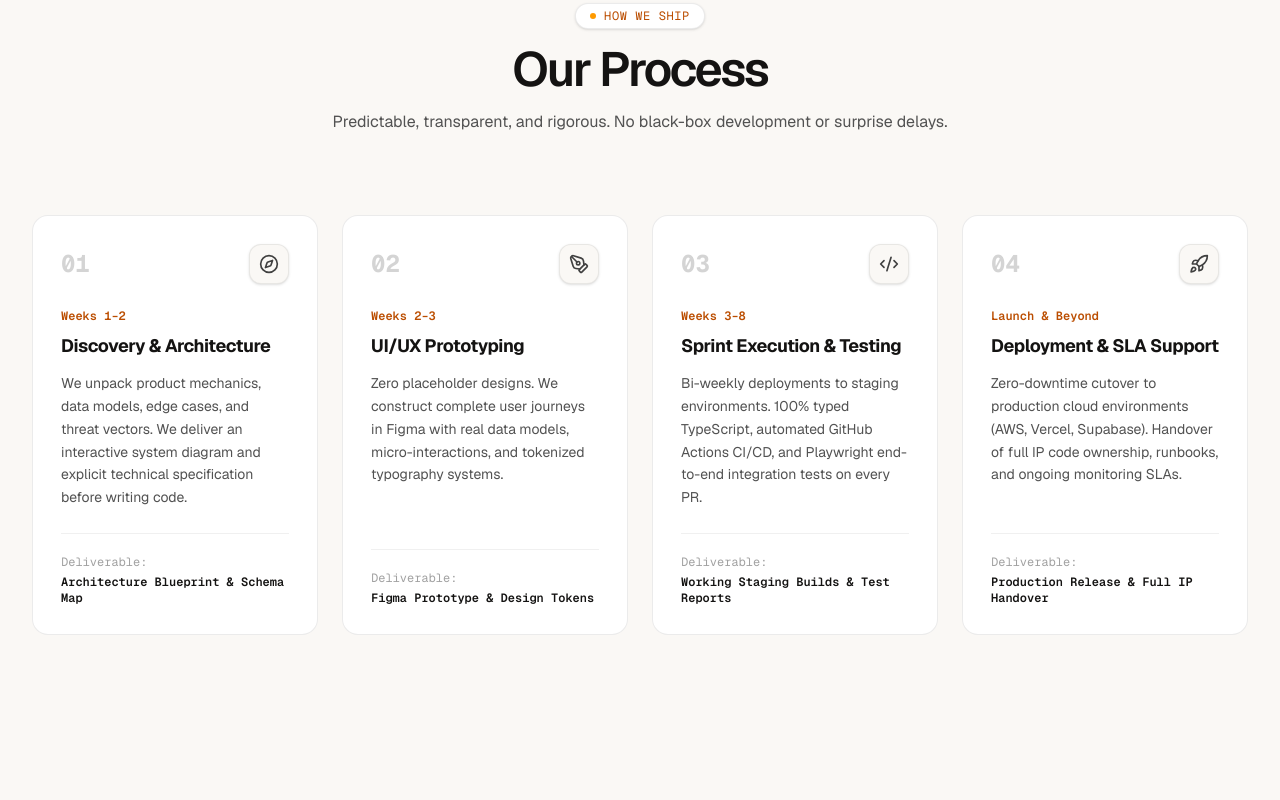
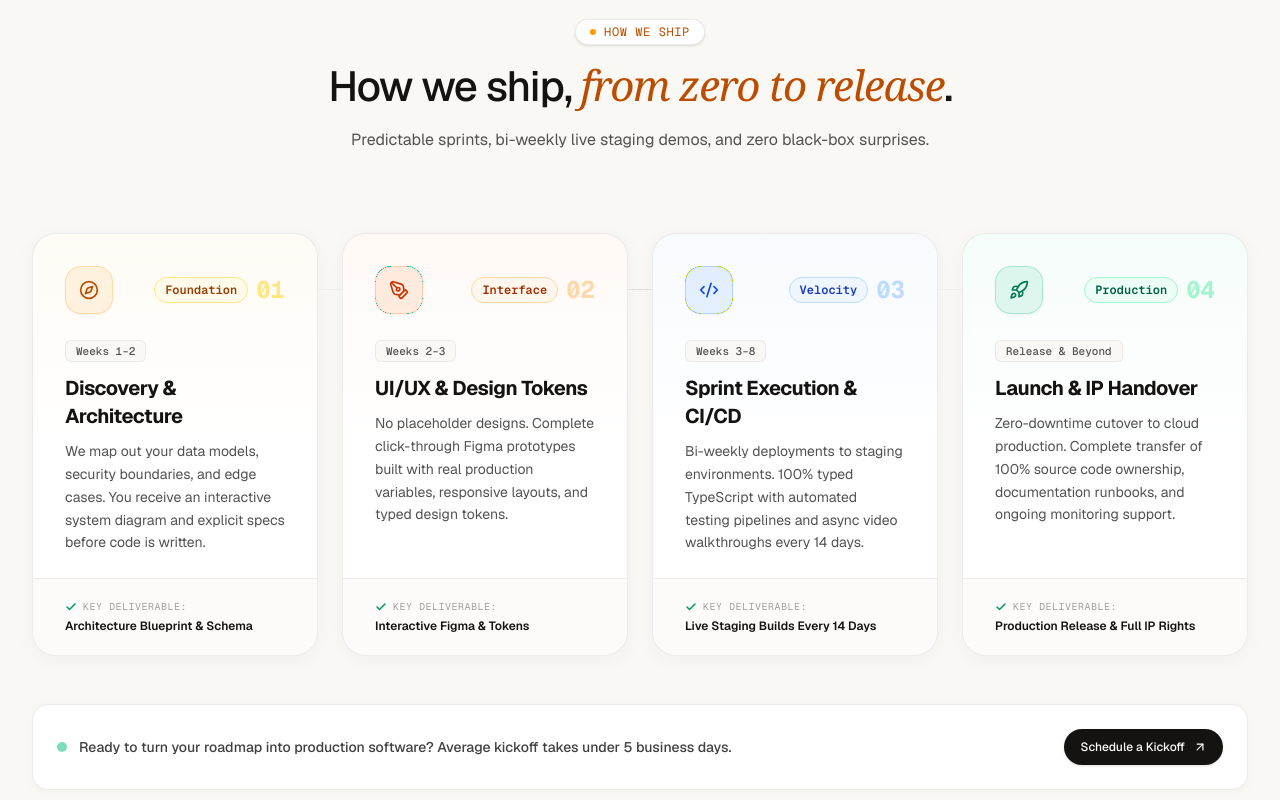
Before and after one commit to millathossain115/telos-digital, a Next.js app: page / in a window 1280 px wide. Shown: the part 4480-5280 px from the top of the page. Built offline with nearby package versions, Linux system fonts and the light colour scheme.

Commit message:
feat: add ProcessSection component to visualize project development phases

```diff
--- a/src/components/ProcessSection.tsx
+++ b/src/components/ProcessSection.tsx
@@ -1,49 +1,193 @@
 "use client";
 
-import { Compass, PenTool, Code2, Rocket } from "lucide-react";
+import { useState } from "react";
+import { Compass, PenTool, Code2, Rocket, Check, ArrowUpRight } from "lucide-react";
+import { motion, type Variants } from "framer-motion";
+import Link from "next/link";
 
 const STEPS = [
   {
     number: "01",
-    title: "Discovery & Architecture",
-    tagline: "Weeks 1–2",
+    phase: "Discovery & Architecture",
+    timeline: "Weeks 1–2",
     description:
-      "We unpack product mechanics, data models, edge cases, and threat vectors. We deliver an interactive system diagram and explicit technical specification before writing code.",
-    deliverable: "Architecture Blueprint & Schema Map",
+      "We map out your data models, security boundaries, and edge cases. You receive an interactive system diagram and explicit specs before code is written.",
+    deliverable: "Architecture Blueprint & Schema",
     icon: Compass,
+    badge: "Foundation",
+    theme: {
+      iconBg: "bg-amber-500/10 text-amber-700 border-amber-500/25",
+      badgeStyle: "bg-amber-50 text-amber-800 border-amber-200",
+      accentWash: "from-amber-500/[0.04] via-transparent to-transparent",
+      numberColor: "text-amber-200 group-hover:text-amber-600",
+      spotlight: "rgba(217, 119, 6, 0.12)",
+    },
   },
   {
     number: "02",
-    title: "UI/UX Prototyping",
-    tagline: "Weeks 2–3",
+    phase: "UI/UX & Design Tokens",
+    timeline: "Weeks 2–3",
     description:
-      "Zero placeholder designs. We construct complete user journeys in Figma with real data models, micro-interactions, and tokenized typography systems.",
-    deliverable: "Figma Prototype & Design Tokens",
+      "No placeholder designs. Complete click-through Figma prototypes built with real production variables, responsive layouts, and typed design tokens.",
+    deliverable: "Interactive Figma & Tokens",
     icon: PenTool,
+    badge: "Interface",
+    theme: {
+      iconBg: "bg-orange-500/10 text-orange-700 border-orange-500/25",
+      badgeStyle: "bg-orange-50 text-orange-800 border-orange-200",
+      accentWash: "from-orange-500/[0.04] via-transparent to-transparent",
+      numberColor: "text-orange-200 group-hover:text-orange-600",
+      spotlight: "rgba(234, 88, 12, 0.12)",
+    },
   },
   {
     number: "03",
-    title: "Sprint Execution & Testing",
-    tagline: "Weeks 3–8",
+    phase: "Sprint Execution & CI/CD",
+    timeline: "Weeks 3–8",
     description:
-      "Bi-weekly deployments to staging environments. 100% typed TypeScript, automated GitHub Actions CI/CD, and Playwright end-to-end integration tests on every PR.",
-    deliverable: "Working Staging Builds & Test Reports",
+      "Bi-weekly deployments to staging environments. 100% typed TypeScript with automated testing pipelines and async video walkthroughs every 14 days.",
+    deliverable: "Live Staging Builds Every 14 Days",
     icon: Code2,
+    badge: "Velocity",
+    theme: {
+      iconBg: "bg-blue-500/10 text-blue-700 border-blue-500/25",
+      badgeStyle: "bg-blue-50 text-blue-800 border-blue-200",
+      accentWash: "from-blue-500/[0.04] via-transparent to-transparent",
+      numberColor: "text-blue-200 group-hover:text-blue-600",
+      spotlight: "rgba(37, 99, 235, 0.12)",
+    },
   },
   {
     number: "04",
-    title: "Deployment & SLA Support",
-    tagline: "Launch & Beyond",
+    phase: "Launch & IP Handover",
+    timeline: "Release & Beyond",
     description:
-      "Zero-downtime cutover to production cloud environments (AWS, Vercel, Supabase). Handover of full IP code ownership, runbooks, and ongoing monitoring SLAs.",
-    deliverable: "Production Release & Full IP Handover",
+      "Zero-downtime cutover to cloud production. Complete transfer of 100% source code ownership, documentation runbooks, and ongoing monitoring support.",
+    deliverable: "Production Release & Full IP Rights",
     icon: Rocket,
+    badge: "Production",
+    theme: {
+      iconBg: "bg-emerald-500/10 text-emerald-700 border-emerald-500/25",
+      badgeStyle: "bg-emerald-50 text-emerald-800 border-emerald-200",
+      accentWash: "from-emerald-500/[0.04] via-transparent to-transparent",
+      numberColor: "text-emerald-200 group-hover:text-emerald-600",
+      spotlight: "rgba(5, 150, 105, 0.12)",
+    },
   },
 ];
 
+const containerVariants: Variants = {
+  hidden: { opacity: 0 },
+  visible: {
+    opacity: 1,
+    transition: {
+      staggerChildren: 0.14,
+      delayChildren: 0.1,
+    },
+  },
+};
+
+const cardVariants: Variants = {
+  hidden: { opacity: 0, y: 28 },
+  visible: {
+    opacity: 1,
+    y: 0,
+    transition: {
+      duration: 0.7,
+      ease: [0.16, 1, 0.3, 1],
+    },
+  },
+};
+
+function ProcessCard({ step, index }: { step: (typeof STEPS)[0]; index: number }) {
+  const [mousePos, setMousePos] = useState({ x: 0, y: 0 });
+  const [hovered, setHovered] = useState(false);
+  const Icon = step.icon;
+
+  function handleMouseMove(e: React.MouseEvent<HTMLDivElement>) {
+    const rect = e.currentTarget.getBoundingClientRect();
+    setMousePos({ x: e.clientX - rect.left, y: e.clientY - rect.top });
+  }
+
+  return (
+    <motion.div
+      variants={cardVariants}
+      onMouseMove={handleMouseMove}
+      onMouseEnter={() => setHovered(true)}
+      onMouseLeave={() => setHovered(false)}
+      whileHover={{
+        y: -6,
+        transition: { type: "spring", stiffness: 380, damping: 26 },
+      }}
+      className="group relative rounded-3xl bg-[#FFFFFF] border border-black/[0.08] p-7 sm:p-8 flex flex-col justify-between shadow-[0_4px_20px_rgba(20,19,18,0.04)] hover:shadow-[0_24px_50px_-12px_rgba(20,19,18,0.12)] transition-all duration-500 overflow-hidden"
+    >
+      {/* Top ambient color wash */}
+      <div className={`pointer-events-none absolute inset-0 bg-gradient-to-b ${step.theme.accentWash}`} />
+
+      {/* Dynamic cursor spotlight with step theme glow */}
+      <div
+        className="pointer-events-none absolute -inset-px rounded-3xl transition-opacity duration-300 z-10"
+        style={{
+          opacity: hovered ? 1 : 0,
+          background: `radial-gradient(400px circle at ${mousePos.x}px ${mousePos.y}px, ${step.theme.spotlight}, transparent 70%)`,
+        }}
+      />
+
+      {/* Top row */}
+      <div className="relative z-10">
+        <div className="flex items-center justify-between mb-6">
+          {/* Luminous Orb Icon */}
+          <div className={`w-12 h-12 rounded-2xl border flex items-center justify-center transition-all duration-300 shadow-xs group-hover:scale-105 ${step.theme.iconBg}`}>
+            <Icon className="w-5 h-5 transition-transform group-hover:rotate-6" />
+          </div>
+
+          <div className="flex items-center gap-2">
+            <span className={`text-xs font-mono px-2.5 py-1 rounded-full border font-semibold ${step.theme.badgeStyle}`}>
+              {step.badge}
+            </span>
+            <span className={`font-mono text-2xl font-bold transition-colors ${step.theme.numberColor}`}>
+              {step.number}
+            </span>
+          </div>
+        </div>
+
+        {/* Timeline badge */}
+        <div className="inline-block text-[11px] font-mono font-medium text-neutral-600 bg-[#FAF8F5] px-2.5 py-0.5 rounded-md border border-black/[0.06] mb-3">
+          {step.timeline}
+        </div>
+
+        <h3 className="text-lg sm:text-xl font-bold text-[#141312] tracking-tight mb-2.5 group-hover:text-black transition-colors">
+          {step.phase}
+        </h3>
+
+        <p className="text-xs sm:text-sm text-neutral-600 leading-relaxed font-normal mb-6">
+          {step.description}
+        </p>
+      </div>
+
+      {/* Bottom deliverable footer */}
+      <div className="relative z-10 pt-5 border-t border-black/[0.06] bg-[#FAF8F5]/60 -mx-7 -mb-7 sm:-mx-8 sm:-mb-8 px-7 sm:px-8 py-5">
+        <div className="text-[10px] font-mono text-neutral-400 uppercase tracking-wider mb-1 flex items-center gap-1.5">
+          <Check className="w-3 h-3 text-emerald-600 stroke-[3]" />
+          Key Deliverable:
+        </div>
+        <div className="text-xs font-semibold text-[#141312] leading-snug">
+          {step.deliverable}
+        </div>
+      </div>
+    </motion.div>
+  );
+}
+
+
 export function ProcessSection() {
   return (
-    <section id="process" className="py-28 relative bg-[#FAF8F5]">
+    <section id="process" className="py-24 sm:py-32 relative bg-[#FAF8F5] overflow-hidden">
+      {/* Warm ambient glow */}
+      <div className="pointer-events-none absolute inset-0 -z-10 flex items-center justify-center">
+        <div className="w-[850px] h-[500px] bg-gradient-to-tr from-amber-200/15 via-[#FAF8F5] to-amber-100/20 rounded-full blur-[140px]" />
+      </div>
+
       <div className="max-w-7xl mx-auto px-4 sm:px-6 lg:px-8">
         {/* Section Header */}
         <div className="text-center max-w-3xl mx-auto mb-20">
@@ -51,51 +195,48 @@ export function ProcessSection() {
             <span className="w-1.5 h-1.5 rounded-full bg-amber-500" />
             How We Ship
           </div>
-          <h2 className="text-3xl sm:text-5xl font-semibold text-[#141312] tracking-tight sm:tracking-tighter">
-            Our Process
+          <h2 className="text-3xl sm:text-4xl lg:text-[42px] font-medium tracking-[-0.03em] text-[#141312] leading-[1.15]">
+            How we ship,{" "}
+            <span className="font-serif italic font-normal text-amber-700">from zero to release</span>.
           </h2>
           <p className="mt-4 text-neutral-600 text-sm sm:text-base leading-relaxed">
-            Predictable, transparent, and rigorous. No black-box development or surprise delays.
+            Predictable sprints, bi-weekly live staging demos, and zero black-box surprises.
           </p>
         </div>
 
-        {/* Steps Grid */}
-        <div className="grid grid-cols-1 md:grid-cols-2 lg:grid-cols-4 gap-6">
-          {STEPS.map((step) => {
-            const Icon = step.icon;
-            return (
-              <div
-                key={step.number}
-                className="group relative rounded-2xl bg-white border border-black/[0.08] p-7 transition-all duration-300 hover:-translate-y-1 hover:border-amber-500/40 hover:shadow-[0_15px_35px_rgba(20,19,18,0.06)] flex flex-col justify-between"
-              >
-                <div>
-                  <div className="flex items-center justify-between mb-6">
-                    <span className="text-2xl font-mono font-bold text-neutral-300 group-hover:text-amber-600 transition-colors">
-                      {step.number}
-                    </span>
-                    <div className="w-10 h-10 rounded-xl bg-[#FAF8F5] border border-black/[0.07] flex items-center justify-center text-neutral-700 group-hover:text-amber-600 group-hover:border-amber-500/30 transition-colors shadow-sm">
-                      <Icon className="w-5 h-5" />
-                    </div>
-                  </div>
+        {/* 4 Cards Grid with progression connection line */}
+        <div className="relative">
+          {/* Subtle horizontal timeline connector line behind cards on desktop */}
+          <div className="hidden lg:block absolute top-14 inset-x-12 h-px bg-gradient-to-r from-transparent via-black/[0.08] to-transparent pointer-events-none -z-0" />
 
-                  <div className="text-xs font-mono text-amber-700 font-semibold mb-2">
-                    {step.tagline}
-                  </div>
-                  <h3 className="text-lg font-bold text-[#141312] tracking-tight mb-3">
-                    {step.title}
-                  </h3>
-                  <p className="text-sm text-neutral-600 leading-relaxed font-normal">
-                    {step.description}
-                  </p>
-                </div>
+          <motion.div
+            initial="hidden"
+            whileInView="visible"
+            viewport={{ once: true, margin: "-60px" }}
+            variants={containerVariants}
+            className="grid grid-cols-1 md:grid-cols-2 lg:grid-cols-4 gap-6 relative z-10"
+          >
+            {STEPS.map((step, idx) => (
+              <ProcessCard key={step.number} step={step} index={idx} />
+            ))}
+          </motion.div>
+        </div>
 
-                <div className="mt-6 pt-5 border-t border-black/[0.06] text-xs font-mono text-neutral-700">
-                  <span className="text-neutral-400 block mb-1">Deliverable:</span>
-                  <span className="font-semibold text-[#141312]">{step.deliverable}</span>
-                </div>
-              </div>
-            );
-          })}
+        {/* Bottom CTA Banner */}
+        <div className="mt-12 rounded-2xl bg-[#FFFFFF] border border-black/[0.08] p-5 sm:p-6 flex flex-col sm:flex-row items-center justify-between gap-4 shadow-[0_2px_12px_rgba(20,19,18,0.03)]">
+          <div className="flex items-center gap-3">
+            <span className="w-2.5 h-2.5 rounded-full bg-emerald-500 animate-pulse" />
+            <p className="text-xs sm:text-sm text-neutral-700 font-medium">
+              Ready to turn your roadmap into production software? Average kickoff takes under 5 business days.
+            </p>
+          </div>
+          <Link
+            href="/contact"
+            className="inline-flex items-center gap-2 text-xs font-medium px-4 py-2.5 rounded-full bg-[#141312] text-white hover:bg-neutral-800 transition whitespace-nowrap shadow-sm active:scale-95"
+          >
+            Schedule a Kickoff
+            <ArrowUpRight className="w-3.5 h-3.5" />
+          </Link>
         </div>
       </div>
     </section>
```
